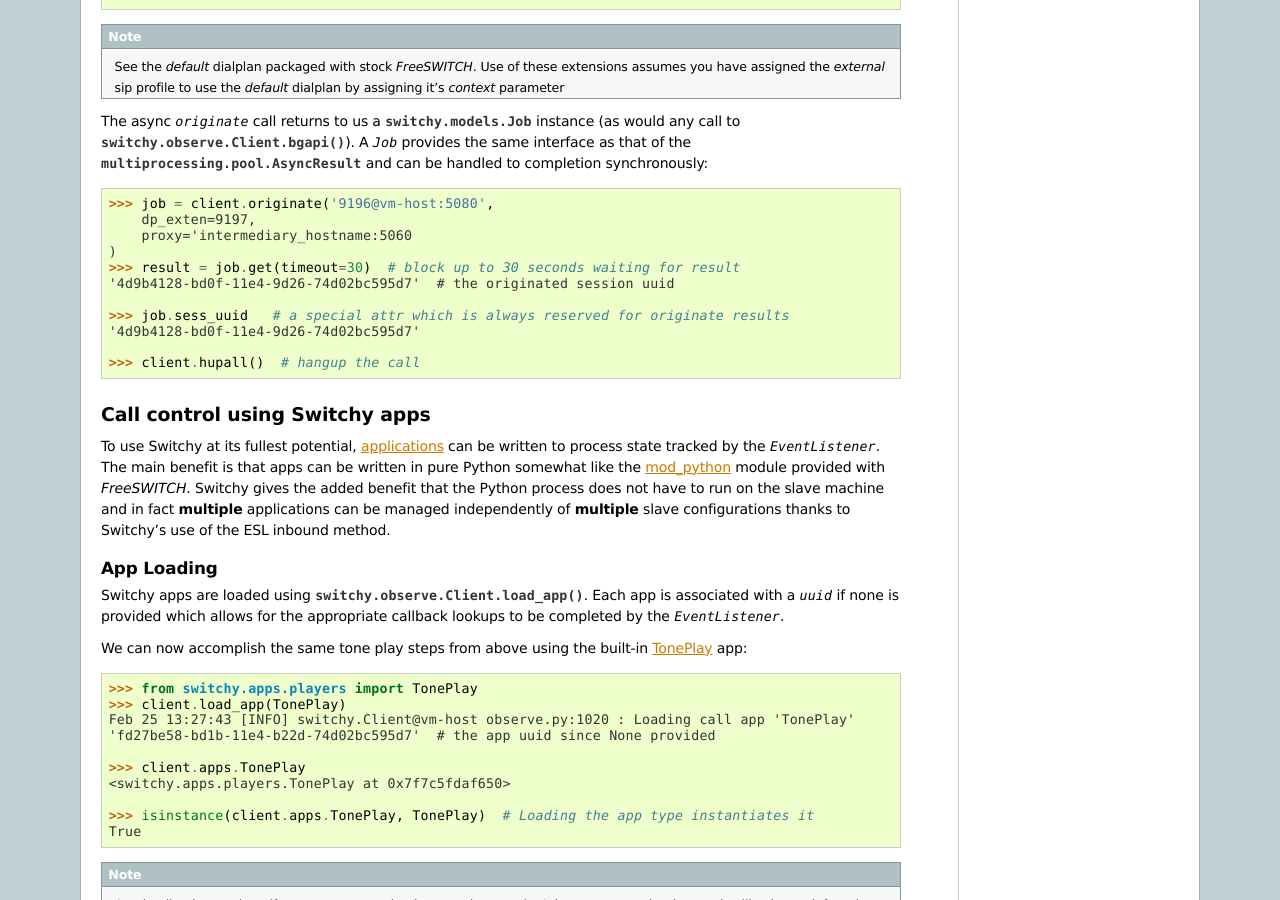
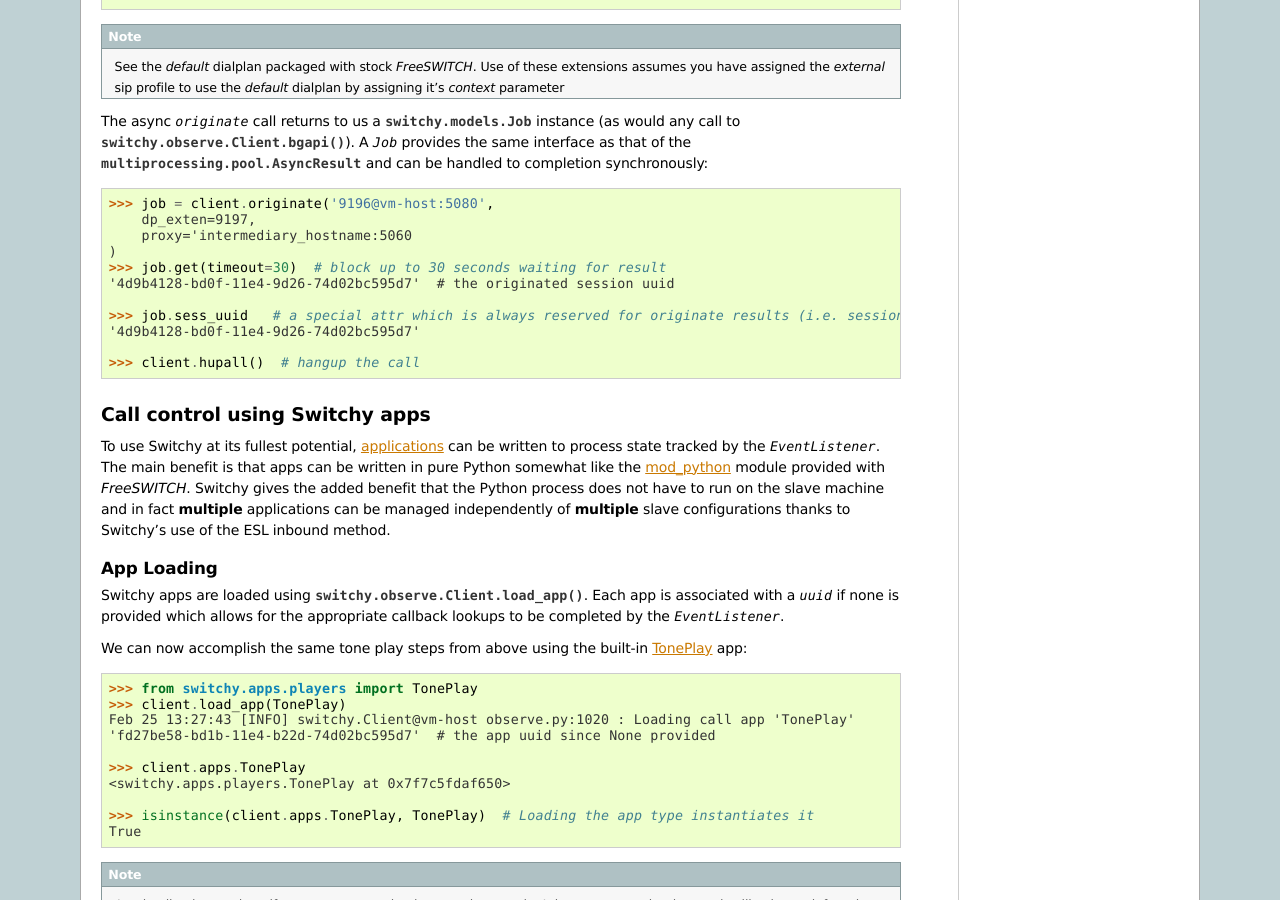
Before and after one commit to friends-of-freeswitch/switchio, a Sphinx documentation site: the page built from docs/usage.rst, in a window 1280 px wide and 900 px high, scrolled down 1919 px. Built offline with Sphinx 7.4.7, drawn with Linux system fonts in a browser that asks for light colours.

Commit message:
Actually block when plotting...
Wasn't passing through the flag.
Couple more docs patches here too.

```diff
--- a/docs/api/connection.rst
+++ b/docs/api/connection.rst
@@ -1,4 +1,4 @@
-Observer components
+Connection wrappers
 -------------------
 .. automodule:: switchy.connection
     :members:
--- a/docs/cmdline.rst
+++ b/docs/cmdline.rst
@@ -15,7 +15,7 @@
       run
 
 A few sub-commands are provided.
-For example you can list the applications available (*apps* determine call flows)::
+For example you can list the applications available (:doc:`apps` determine call flows)::
 
     $ switchy list-apps
     Collected 5 built-in apps from 7 modules:
--- a/docs/usage.rst
+++ b/docs/usage.rst
@@ -142,10 +142,10 @@
         dp_exten=9197,
         proxy='intermediary_hostname:5060
     )
-    >>> result = job.get(timeout=30)  # block up to 30 seconds waiting for result
+    >>> job.get(timeout=30)  # block up to 30 seconds waiting for result
     '4d9b4128-bd0f-11e4-9d26-74d02bc595d7'  # the originated session uuid
 
-    >>> job.sess_uuid   # a special attr which is always reserved for originate results
+    >>> job.sess_uuid   # a special attr which is always reserved for originate results (i.e. session ids)
     '4d9b4128-bd0f-11e4-9d26-74d02bc595d7'
 
     >>> client.hupall()  # hangup the call
```
Also changed, not shown: 1 other file.
